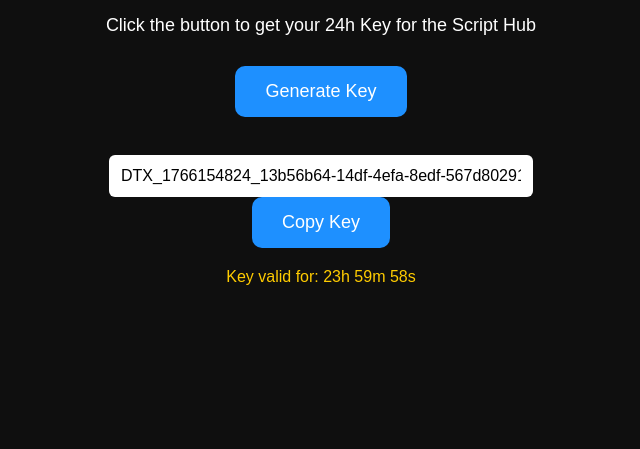
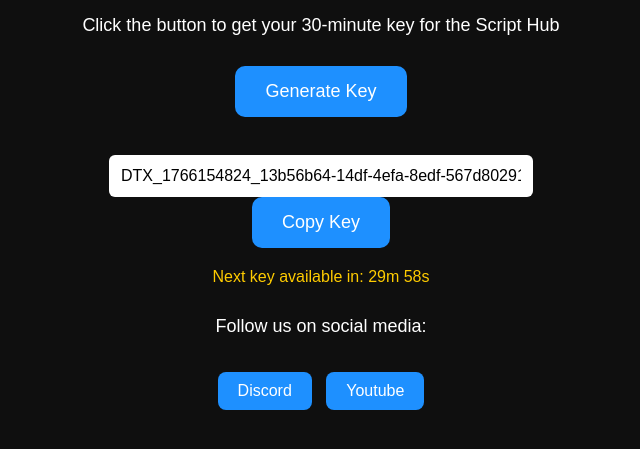
Before and after one commit to Datr0x/dtx-key, a plain HTML site: page index.html in a window 1280 px wide. Both pictures are taken after a click on the button "Generate Key". Shown: the part 157-606 px from the top of the page, without its empty margins (319-959 px from the left). Drawn offline with Linux system fonts and the light colour scheme.

Commit message:
Update index.html

```diff
--- a/index.html
+++ b/index.html
@@ -42,29 +42,70 @@ input {
     max-width: 500px;
     margin: auto;
 }
+.social-btn {
+    display: inline-block;
+    margin: 5px;
+    padding: 10px 20px;
+    background-color: #1e90ff;
+    color: white;
+    text-decoration: none;
+    border-radius: 8px;
+    transition: 0.2s;
+}
+.social-btn:hover { background-color: #0f6fc0; }
 </style>
 </head>
 <body>
 <div class="container">
 <h1>DTX | Script Hub</h1>
-<p>Click the button to get your 24h Key for the Script Hub</p>
+<p>Click the button to get your 30-minute key for the Script Hub</p>
 <button onclick="generateKey()">Generate Key</button>
 <br><br>
 <input id="key" readonly placeholder="Your key will appear here">
 <button onclick="copyKey()">Copy Key</button>
 <div id="countdown"></div>
+
+<!-- Social Links -->
+<div id="social" style="margin-top:30px;">
+  <p>Follow us on social media:</p>
+  <a href="https://discord.gg/xKMg3JsTTc" target="_blank" class="social-btn">Discord</a>
+  <a href="https://youtube.com/@dtxhub" target="_blank" class="social-btn">Youtube</a>
+</div>
 </div>
 
 <script>
 let keyTimestamp = null;
 
-// Generate Key
 function generateKey() {
+    const lastKeyTime = localStorage.getItem('lastKeyTime');
+    const now = Date.now();
+
+    // Prüfen, ob schon ein Key in dieser Sitzung generiert wurde
+    if (sessionStorage.getItem('keyGenerated')) {
+        alert("You have already generated a key during this visit!");
+        return;
+    }
+
+    // Prüfen, ob 30 Minuten vergangen sind
+    if (lastKeyTime && now - lastKeyTime < 30*60*1000) {
+        const remaining = 30*60*1000 - (now - lastKeyTime);
+        const minutes = Math.floor(remaining / (1000*60));
+        const seconds = Math.floor((remaining % (1000*60)) / 1000);
+        alert(`You can generate a new key every 30 minutes.\nTime left: ${minutes}m ${seconds}s`);
+        return;
+    }
+
+    // Key generieren
     const timestamp = Math.floor(Date.now() / 1000);
     const random = crypto.randomUUID();
     const key = `DTX_${timestamp}_${random}`;
     document.getElementById("key").value = key;
-    keyTimestamp = Date.now();
+
+    // Timestamp speichern
+    localStorage.setItem('lastKeyTime', now);
+    sessionStorage.setItem('keyGenerated', 'true');
+
+    keyTimestamp = now;
     updateCountdown();
 }
 
@@ -79,19 +120,22 @@ function copyKey() {
 
 // Countdown
 function updateCountdown() {
-    if (!keyTimestamp) return;
+    const lastKeyTime = localStorage.getItem('lastKeyTime');
+    if (!lastKeyTime) return;
     const now = Date.now();
-    const diff = 24*60*60*1000 - (now - keyTimestamp);
+    const diff = 30*60*1000 - (now - lastKeyTime);
     if (diff <= 0) {
-        document.getElementById("countdown").innerText = "Key expired! Generate a new key.";
+        document.getElementById("countdown").innerText = "";
         return;
     }
-    const hours = Math.floor(diff / (1000*60*60));
-    const minutes = Math.floor((diff % (1000*60*60)) / (1000*60));
+    const minutes = Math.floor(diff / (1000*60));
     const seconds = Math.floor((diff % (1000*60)) / 1000);
-    document.getElementById("countdown").innerText = `Key valid for: ${hours}h ${minutes}m ${seconds}s`;
+    document.getElementById("countdown").innerText = `Next key available in: ${minutes}m ${seconds}s`;
     setTimeout(updateCountdown, 1000);
 }
+
+// Start countdown on page load
+window.onload = updateCountdown;
 </script>
 </body>
 </html>
```
